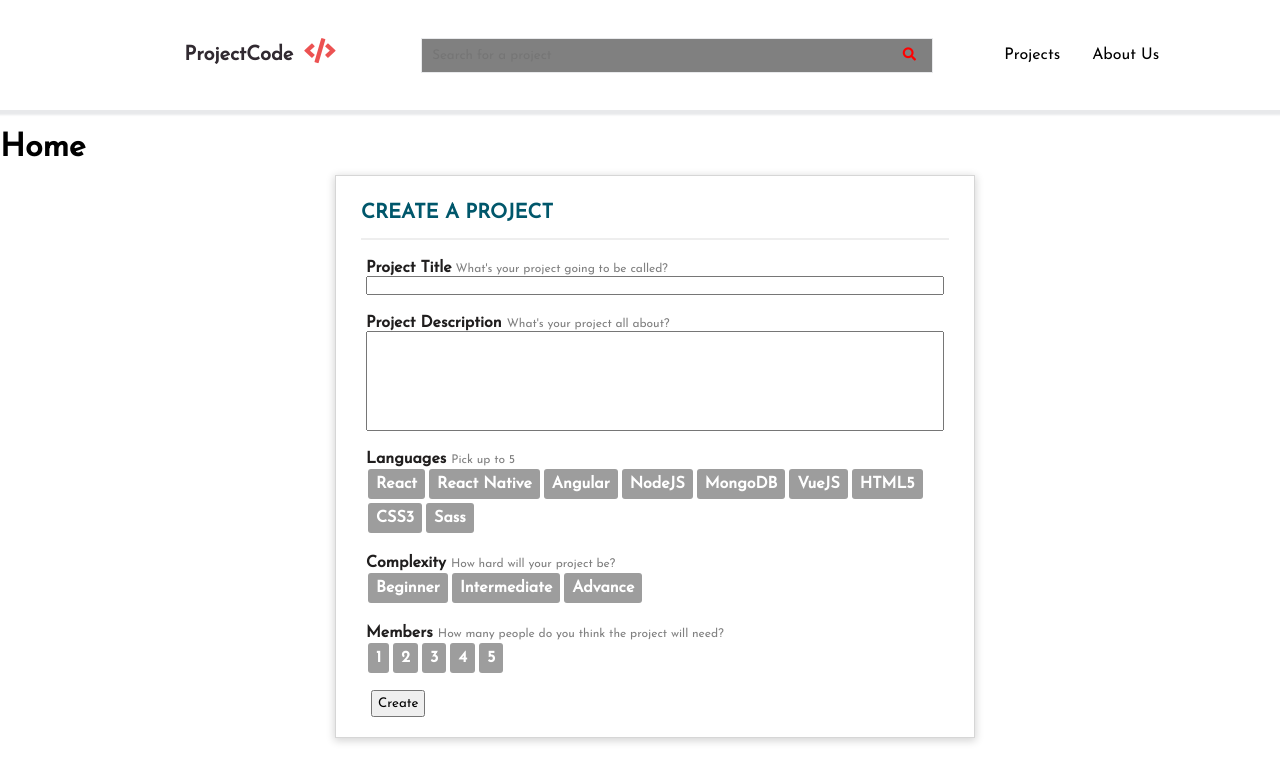
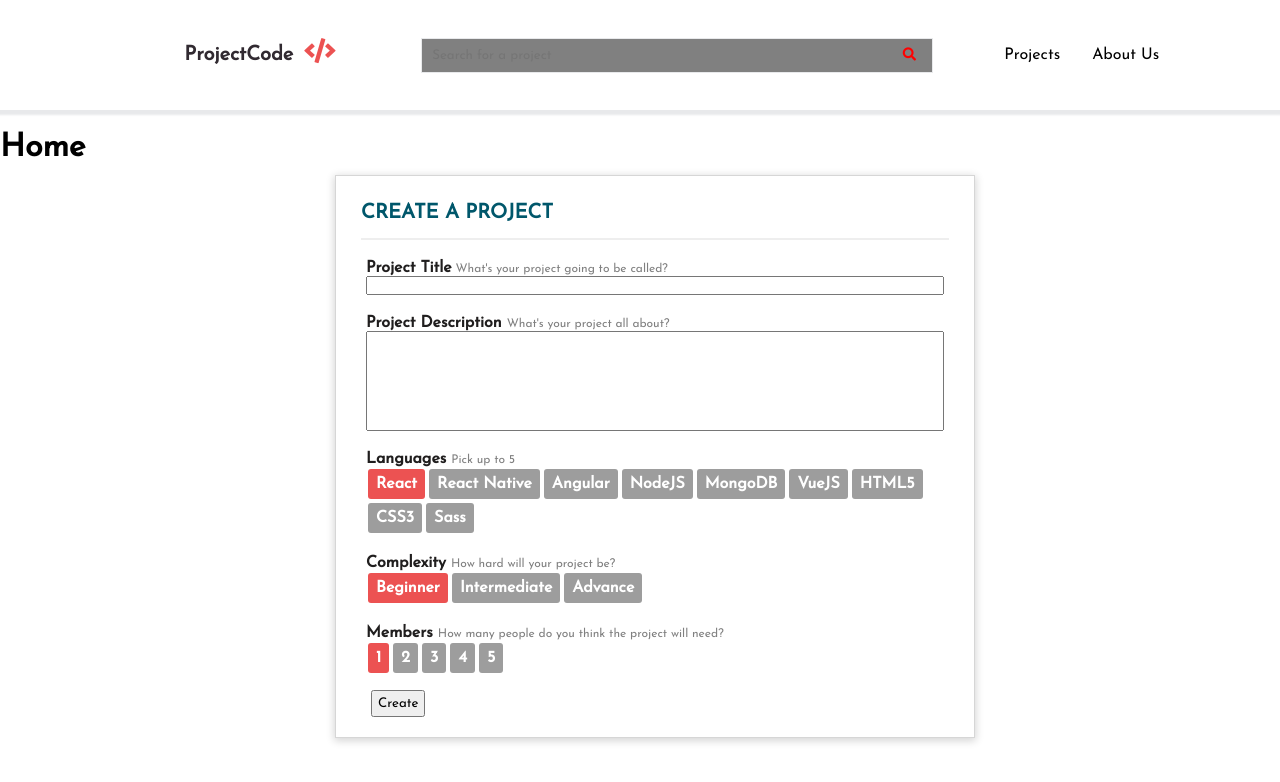
Before and after one commit to chingu-voyages/v8-geckos-team-15, a React (Create React App) app in the folder client/: page / in a window 1280 px wide. Shown: the top 782 px of the page. Built offline with nearby package versions, Linux system fonts and the light colour scheme; no server answers.

Commit message:
Added reset feature and default selection

```diff
--- a/client/src/app/components/Button/Button.js
+++ b/client/src/app/components/Button/Button.js
@@ -8,7 +8,15 @@ class ButtonContainer extends React.Component {
     this.state = { countActive: 0, isMax: false };
   }
 
-  checkMax(num, title) {
+  componentWillUpdate(props) {
+    if (props.reset !== this.props.reset) {
+      if (!this.props.reset) {
+        this.setState(() => ({ isMax: false, countActive: 0 }));
+      }
+    }
+  }
+
+  checkMax(num) {
     this.setState(
       prevState => ({ countActive: prevState.countActive + num }),
       () => {
@@ -28,11 +36,11 @@ class ButtonContainer extends React.Component {
           <Button
             key={index}
             name={button}
-            checkMax={(num, title) => this.checkMax(num, title)}
+            checkMax={(num, title) => this.checkMax(num)}
             isMax={this.state.isMax}
-            maxAllowed={this.props.maxAllowed}
-            isActive={this.props.resetButtons ? false : ""}
             onUpdateSelection={this.props.onUpdateSelection}
+            default={this.props.default ? this.props.default : ""}
+            reset={this.props.reset}
           />
         ))}
       </div>
@@ -44,6 +52,21 @@ class Button extends React.Component {
   constructor(props) {
     super(props);
     this.state = { isActive: this.props.isActive };
+  }
+
+  componentDidMount() {
+    if (this.props.default === this.props.name) {
+      this.setState({ isActive: true });
+      this.props.checkMax(1, this.props.name);
+    }
+  }
+
+  componentWillUpdate(props) {
+    if (props.reset !== this.props.reset) {
+      if (this.props.reset) {
+        this.setState({ isActive: false });
+      }
+    }
   }
 
   handleClick() {
--- a/client/src/app/components/CreateProject/Form.js
+++ b/client/src/app/components/CreateProject/Form.js
@@ -11,7 +11,8 @@ class Form extends React.Component {
       descriptionValue: "",
       languages: [],
       complexity: "",
-      members: 0
+      members: 0,
+      reset: false
     };
   }
 
@@ -36,14 +37,19 @@ class Form extends React.Component {
   onSubmit(e) {
     e.preventDefault();
     console.log(this.state);
-    this.setState({
-      titleValue: "",
-      descriptionValue: "",
-      languages: [],
-      complexity: "",
-      members: 0,
-      resetButtons: true
-    });
+    this.setState(
+      () => ({
+        titleValue: "",
+        descriptionValue: "",
+        languages: [],
+        complexity: "",
+        members: 0,
+        reset: true
+      }),
+      () => {
+        this.setState({ reset: false });
+      }
+    );
   }
 
   render() {
@@ -98,6 +104,8 @@ class Form extends React.Component {
                 "Sass"
               ]}
               maxAllowed={5}
+              default="React"
+              reset={this.state.reset}
               onUpdateSelection={buttonTitle =>
                 this.onUpdateSelection(buttonTitle, "language")
               }
@@ -110,6 +118,8 @@ class Form extends React.Component {
             <ButtonContainer
               maxAllowed={1}
               buttons={["Beginner", "Intermediate", "Advance"]}
+              default="Beginner"
+              reset={this.state.reset}
               onUpdateSelection={buttonTitle =>
                 this.onUpdateSelection(buttonTitle, "complexity")
               }
@@ -123,6 +133,8 @@ class Form extends React.Component {
             <ButtonContainer
               maxAllowed={1}
               buttons={["1", "2", "3", "4", "5"]}
+              default="1"
+              reset={this.state.reset}
               onUpdateSelection={buttonTitle =>
                 this.onUpdateSelection(buttonTitle, "members")
               }
```
